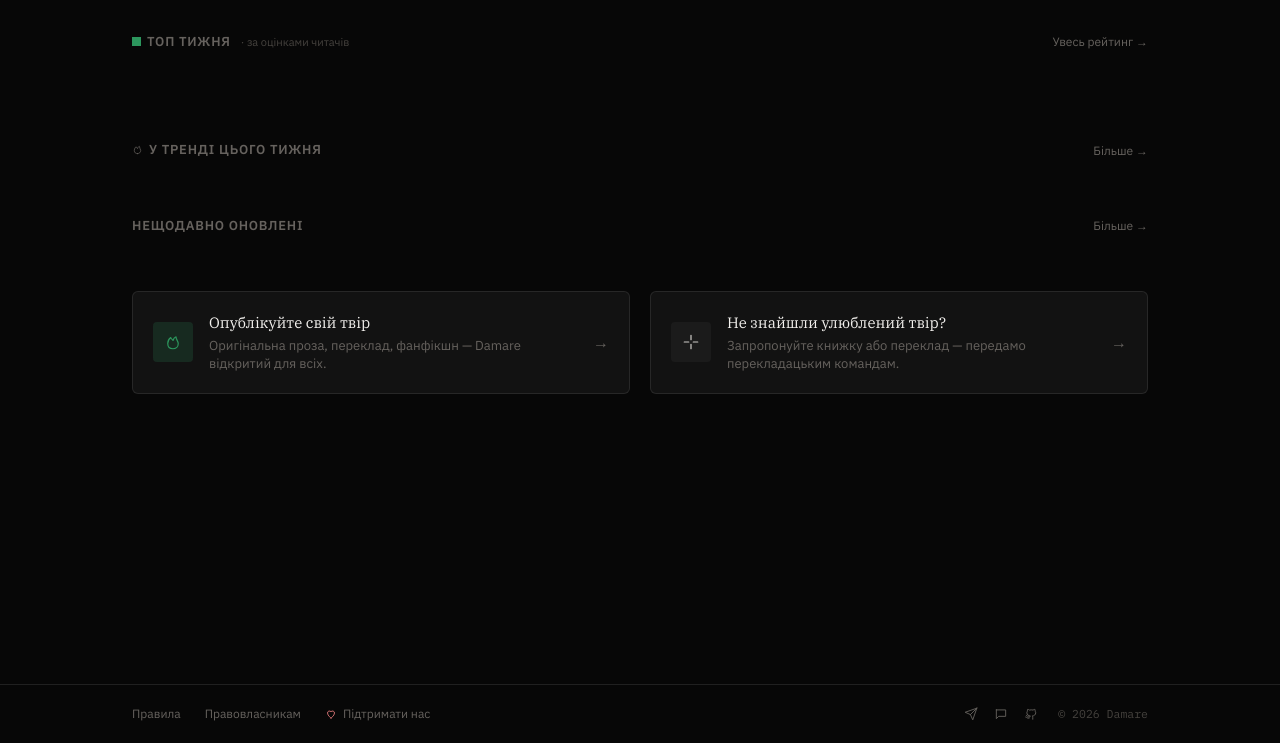
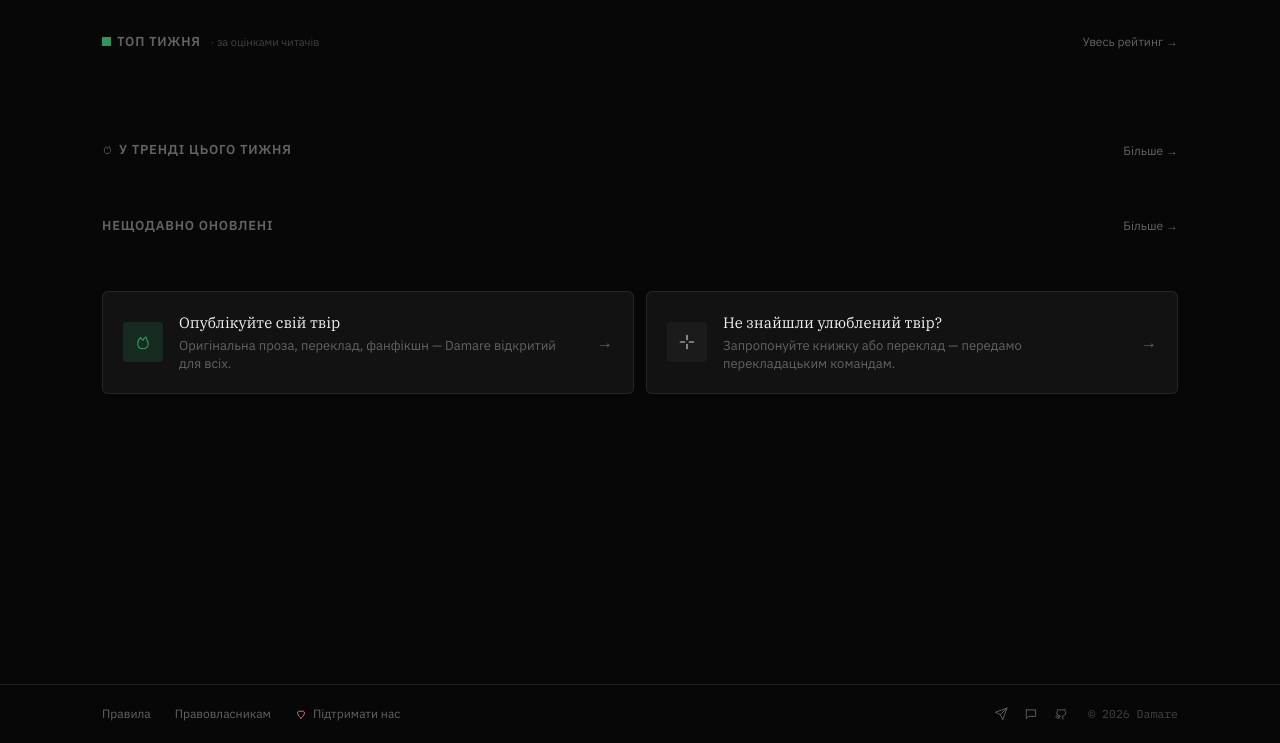
Before and after one commit to volbil/damare, a FastAPI app: template templates/home/home.html in a window 1280 px wide. Shown: the part 57-800 px from the top of the page. Run offline with FastAPI, Linux system fonts and the light colour scheme; the template is opened without the code that fills it, so the values that code supplies are empty; style sheets or scripts are compiled from the project's sources; parts of the project's set-up code (start-up, migrations or seed data) failed here and were passed over.

Commit message:
Better gaps and container size

```diff
--- a/templates/articles/articles.html
+++ b/templates/articles/articles.html
@@ -3,7 +3,7 @@
 {% from "components/segmented.html" import segmented_links %}
 
 {% block content %}
-<div class="max-w-[1080px] mx-auto px-4 md:px-8 py-6 pb-16 md:pb-20">
+<div class="max-w-[1140px] mx-auto px-4 md:px-8 py-6 pb-16 md:pb-20">
     {# Header #}
     <div class="mb-7">
         <div class="text-[11px] text-accent tracking-[0.1em] uppercase mb-2.5">Damare · Записник</div>
--- a/templates/feed/feed.html
+++ b/templates/feed/feed.html
@@ -4,7 +4,7 @@
 {% from "components/toggle.html" import kudos_button, bookmark_button %}
 
 {% block content %}
-<div class="max-w-[1080px] mx-auto px-4 md:px-8 py-6 pb-16 md:pb-20 grid grid-cols-1 md:grid-cols-[1fr_240px] gap-6 md:gap-8">
+<div class="max-w-[1140px] mx-auto px-4 md:px-8 py-6 pb-16 md:pb-20 grid grid-cols-1 md:grid-cols-[1fr_240px] gap-6 md:gap-8">
     <div>
         {# Composer #}
         <div class="flex gap-3 p-4 bg-bg-1 border border-line-soft rounded-lg mb-6">
--- a/templates/forums/forums.html
+++ b/templates/forums/forums.html
@@ -3,7 +3,7 @@
 {% from "components/segmented.html" import segmented %}
 
 {% block content %}
-<div class="max-w-[1080px] mx-auto px-4 md:px-8 py-6 pb-16 md:pb-20">
+<div class="max-w-[1140px] mx-auto px-4 md:px-8 py-6 pb-16 md:pb-20">
     {# Header #}
     <div class="flex items-end justify-between mb-7 flex-wrap gap-4">
         <div>
--- a/templates/home/home.html
+++ b/templates/home/home.html
@@ -4,7 +4,7 @@
 {% from "components/novel_card.html" import novel_card %}
 
 {% block content %}
-<div class="max-w-[1080px] mx-auto px-4 md:px-8 py-8 pb-16">
+<div class="max-w-[1140px] mx-auto px-4 md:px-8 py-8 pb-16">
 
     {# ───────── Топ тижня — leaderboard rail ───────── #}
     {# mb-8 (not mb-10): section ends in bare text, so a "softer" bottom    #}
@@ -19,7 +19,7 @@
             </h2>
             <a href="#" class="text-[12px] text-fg-3 hover:text-fg-1 whitespace-nowrap shrink-0">Увесь рейтинг →</a>
         </div>
-        <div class="grid grid-cols-3 sm:grid-cols-4 md:grid-cols-7 gap-5">
+        <div class="grid grid-cols-3 sm:grid-cols-4 md:grid-cols-7 gap-3">
             {%- for n in top_week %}
             <a href="#" class="group block">
                 <div class="cover w-full mb-2 relative">
@@ -51,7 +51,7 @@
             </h2>
             <a href="/profile?tab=reading" class="text-[12px] text-fg-3 hover:text-fg-1">Уся бібліотека →</a>
         </div>
-        <div class="grid grid-cols-1 md:grid-cols-3 gap-5">
+        <div class="grid grid-cols-1 md:grid-cols-3 gap-3">
             {%- for item in continue_reading_list %}
             <a href="/title/{{ item.novel.id }}/read" class="flex gap-3 p-4 bg-bg-1 border border-line-soft rounded-md hover:border-line transition">
                 <div class="cover w-[60px] shrink-0">
@@ -85,7 +85,7 @@
             </h2>
             <span class="text-[11px] text-fg-3 font-mono tabular-nums whitespace-nowrap shrink-0">{{ hot_now_updated }}</span>
         </div>
-        <div class="grid grid-cols-1 md:grid-cols-2 gap-5">
+        <div class="grid grid-cols-1 md:grid-cols-2 gap-3">
             {%- for h in hot_now %}
             {# Pick signal style by kind #}
             {%- if h.signal_kind == 'burst' %}
@@ -138,7 +138,7 @@
     {%- endif %}
 
     {# ───────── Свіже від ваших + Свіжі коментарі — 2-col ───────── #}
-    <section class="mb-10 grid grid-cols-1 md:grid-cols-2 gap-5 items-stretch">
+    <section class="mb-10 grid grid-cols-1 md:grid-cols-2 gap-3 items-stretch">
         {# LEFT — Свіже від ваших #}
         {%- if fresh_updates %}
         <div class="flex flex-col">
@@ -217,7 +217,7 @@
             </h2>
             <a href="/search?sort=trending" class="text-[12px] text-fg-3 hover:text-fg-1">Більше →</a>
         </div>
-        <div class="grid grid-cols-2 md:grid-cols-3 lg:grid-cols-4 xl:grid-cols-5 gap-5">
+        <div class="grid grid-cols-2 md:grid-cols-3 lg:grid-cols-4 xl:grid-cols-5 gap-3">
             {%- for n in trending %}
             {{ novel_card(n, with_covers=true) }}
             {%- endfor %}
@@ -230,7 +230,7 @@
             <h2 class="text-[13px] font-semibold tracking-[0.06em] uppercase text-fg-3">Нещодавно оновлені</h2>
             <a href="/search?sort=updated" class="text-[12px] text-fg-3 hover:text-fg-1">Більше →</a>
         </div>
-        <div class="grid grid-cols-2 md:grid-cols-3 lg:grid-cols-4 xl:grid-cols-5 gap-5">
+        <div class="grid grid-cols-2 md:grid-cols-3 lg:grid-cols-4 xl:grid-cols-5 gap-3">
             {%- for n in new_releases %}
             {{ novel_card(n, with_covers=true) }}
             {%- endfor %}
@@ -238,7 +238,7 @@
     </section>
 
     {# ───────── Footer band — publish + suggest CTAs ───────── #}
-    <section class="grid grid-cols-1 md:grid-cols-2 gap-5">
+    <section class="grid grid-cols-1 md:grid-cols-2 gap-3">
         <a href="/create" class="flex items-center gap-4 p-5 bg-bg-1 border border-line-soft rounded-lg hover:border-accent transition group">
             <div class="w-10 h-10 shrink-0 rounded-md bg-accent-soft text-accent flex items-center justify-center">
                 {{ icon('flame', 18) }}
--- a/templates/partials/footer.html
+++ b/templates/partials/footer.html
@@ -1,7 +1,7 @@
 {% from "components/icon.html" import icon %}
 
 <footer class="border-t border-line-soft mt-4">
-    <div class="max-w-[1080px] mx-auto px-4 md:px-8 py-5 flex flex-wrap items-center gap-x-6 gap-y-3 text-[12px] text-fg-3">
+    <div class="max-w-[1140px] mx-auto px-4 md:px-8 py-5 flex flex-wrap items-center gap-x-6 gap-y-3 text-[12px] text-fg-3">
         <a href="#" class="hover:text-fg-1 transition">Правила</a>
         <a href="#" class="hover:text-fg-1 transition">Правовласникам</a>
         <a href="#" class="hover:text-fg-1 transition inline-flex items-center gap-1.5">
--- a/templates/profile/profile.html
+++ b/templates/profile/profile.html
@@ -9,7 +9,7 @@
     {# Banner #}
     <div class="h-[100px] md:h-[140px] border-b border-line-soft" style="background: linear-gradient(120deg, oklch(0.28 0.04 140) 0%, oklch(0.22 0.02 130) 50%, oklch(0.20 0.03 120) 100%);"></div>
 
-    <div class="max-w-[1080px] mx-auto px-4 md:px-8 pb-16 md:pb-20">
+    <div class="max-w-[1140px] mx-auto px-4 md:px-8 pb-16 md:pb-20">
         {# Header #}
         <div class="flex flex-col sm:flex-row sm:items-end gap-4 sm:gap-5 -mt-[40px] md:-mt-[52px] mb-7">
             <div class="avatar border-4 border-bg-0 bg-accent text-accent-fg shrink-0 w-20 h-20 md:w-[104px] md:h-[104px] text-2xl md:text-[36px]">
--- a/templates/search/search.html
+++ b/templates/search/search.html
@@ -4,7 +4,7 @@
 {% from "components/segmented.html" import segmented, segmented_links %}
 
 {% block content %}
-<div class="max-w-[1080px] mx-auto px-4 md:px-8 py-6 pb-16 md:pb-20 grid grid-cols-1 md:grid-cols-[240px_1fr] gap-6 md:gap-8">
+<div class="max-w-[1140px] mx-auto px-4 md:px-8 py-6 pb-16 md:pb-20 grid grid-cols-1 md:grid-cols-[240px_1fr] gap-6 md:gap-8">
 
     {# Filter sidebar #}
     <aside class="md:sticky md:top-4 md:self-start md:max-h-[calc(100vh-100px)] md:overflow-auto md:pr-2">
--- a/templates/styleguide/styleguide.html
+++ b/templates/styleguide/styleguide.html
@@ -26,7 +26,7 @@
 {% endmacro %}
 
 {% block content %}
-<div class="max-w-[1080px] mx-auto px-4 md:px-8 pt-10 pb-20">
+<div class="max-w-[1140px] mx-auto px-4 md:px-8 pt-10 pb-20">
     {# Header #}
     <header class="mb-8">
         <div class="text-[11px] text-accent tracking-[0.1em] uppercase mb-2">Damare · Devtools</div>
@@ -104,7 +104,7 @@
 
         {% call entry("Контейнери", "Стандартизовані ширини контенту. Кожна ширина має конкретне призначення — не змішуй.") %}
         <div class="space-y-2 p-6 bg-bg-1 border border-line-soft rounded-md">
-            {%- for w, label in [(1280, 'Navbar / chrome — найширше'), (1080, 'Discovery — home, search, profile, title, forums, articles, feed, styleguide'), (760, 'Discussion — comments'), (640, 'Reading + forms — reader, login, create')] %}
+            {%- for w, label in [(1280, 'Navbar / chrome — найширше'), (1140, 'Discovery — home, search, profile, title, forums, articles, feed, styleguide'), (760, 'Discussion — comments'), (640, 'Reading + forms — reader, login, create')] %}
             <div class="flex items-center gap-3">
                 <div class="font-mono text-[12px] text-fg-1 w-16 text-right tabular-nums shrink-0">{{ w }}px</div>
                 <div class="bg-bg-3 h-6 rounded-xs shrink-0" style="width: {{ (w / 1280) * 100 }}%;"></div>
@@ -112,7 +112,7 @@
             </div>
             {%- endfor %}
         </div>
-        {% call code_block() %}<div class="max-w-[1080px] mx-auto px-4 md:px-8">…</div>{% endcall %}
+        {% call code_block() %}<div class="max-w-[1140px] mx-auto px-4 md:px-8">…</div>{% endcall %}
         {% endcall %}
 
         {% call entry("Бректкпоінти", "Стандартні Tailwind v4. Префікси sm:, md:, lg: вмикаються від відповідної ширини.") %}
--- a/templates/team/team.html
+++ b/templates/team/team.html
@@ -8,7 +8,7 @@
     {# Banner #}
     <div class="h-[100px] md:h-[140px] border-b border-line-soft" style="background: linear-gradient(120deg, oklch(0.28 0.04 140) 0%, oklch(0.22 0.02 130) 50%, oklch(0.20 0.03 120) 100%);"></div>
 
-    <div class="max-w-[1080px] mx-auto px-4 md:px-8 pb-16 md:pb-20">
+    <div class="max-w-[1140px] mx-auto px-4 md:px-8 pb-16 md:pb-20">
         {# Header #}
         <div class="flex flex-col sm:flex-row sm:items-end gap-4 sm:gap-5 -mt-[40px] md:-mt-[52px] mb-7">
             <div class="avatar border-4 border-bg-0 bg-accent text-accent-fg shrink-0 w-20 h-20 md:w-[104px] md:h-[104px] text-2xl md:text-[36px]">
--- a/templates/title/title.html
+++ b/templates/title/title.html
@@ -10,7 +10,7 @@
             {{ cover(novel.title, novel.author, novel.id, show_text=false) }}
             <div class="absolute inset-0" style="background: linear-gradient(180deg, transparent 0%, var(--color-bg-0) 90%);"></div>
         </div>
-        <div class="relative max-w-[1080px] mx-auto px-4 md:px-8 pt-8 md:pt-10 pb-8 flex flex-col md:flex-row gap-5 md:gap-7">
+        <div class="relative max-w-[1140px] mx-auto px-4 md:px-8 pt-8 md:pt-10 pb-8 flex flex-col md:flex-row gap-5 md:gap-7">
             <div class="cover w-[200px] shrink-0 shadow-lg">
                 {{ cover(novel.title, novel.author, novel.id) }}
             </div>
@@ -76,7 +76,7 @@
     {# ────────────────────────── Active teams strip ────────────────────────── #}
     {%- if novel.type == 'translation' and novel.teams_active %}
     <section class="border-b border-line-soft py-6 bg-bg-0">
-        <div class="max-w-[1080px] mx-auto px-4 md:px-8">
+        <div class="max-w-[1140px] mx-auto px-4 md:px-8">
             <h3 class="text-[11px] font-semibold tracking-[0.08em] uppercase text-fg-3 mb-3 inline-flex items-center gap-2">
                 <span class="redact-bar text-accent"></span>
                 Команди ({{ novel.teams_active | length }})
@@ -119,7 +119,7 @@
     {%- endif %}
 
     {# ────────────────────────── Body ────────────────────────── #}
-    <div class="max-w-[1080px] mx-auto px-4 md:px-8 pt-8 pb-16 md:pb-20 grid grid-cols-1 lg:grid-cols-[1fr_260px] gap-8 lg:gap-10">
+    <div class="max-w-[1140px] mx-auto px-4 md:px-8 pt-8 pb-16 md:pb-20 grid grid-cols-1 lg:grid-cols-[1fr_260px] gap-8 lg:gap-10">
         <div>
             {# Tags #}
             <section class="mb-7">
```
